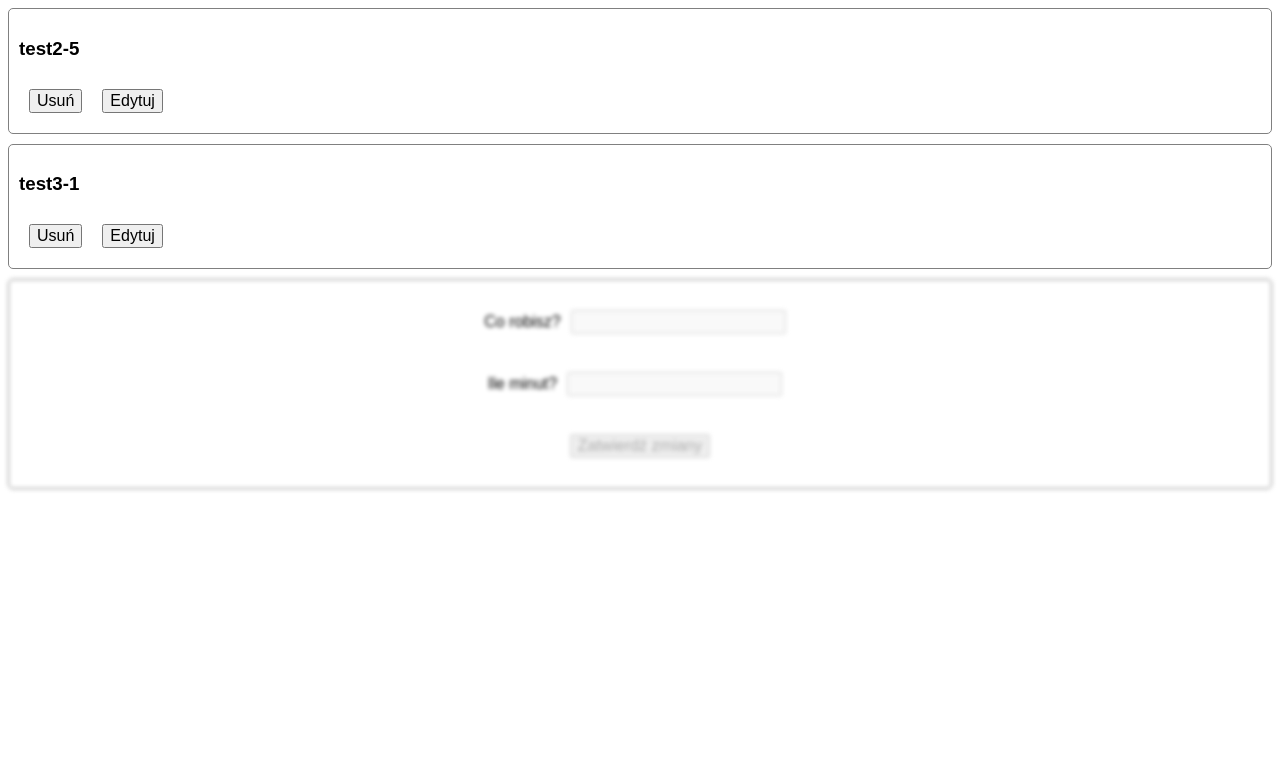
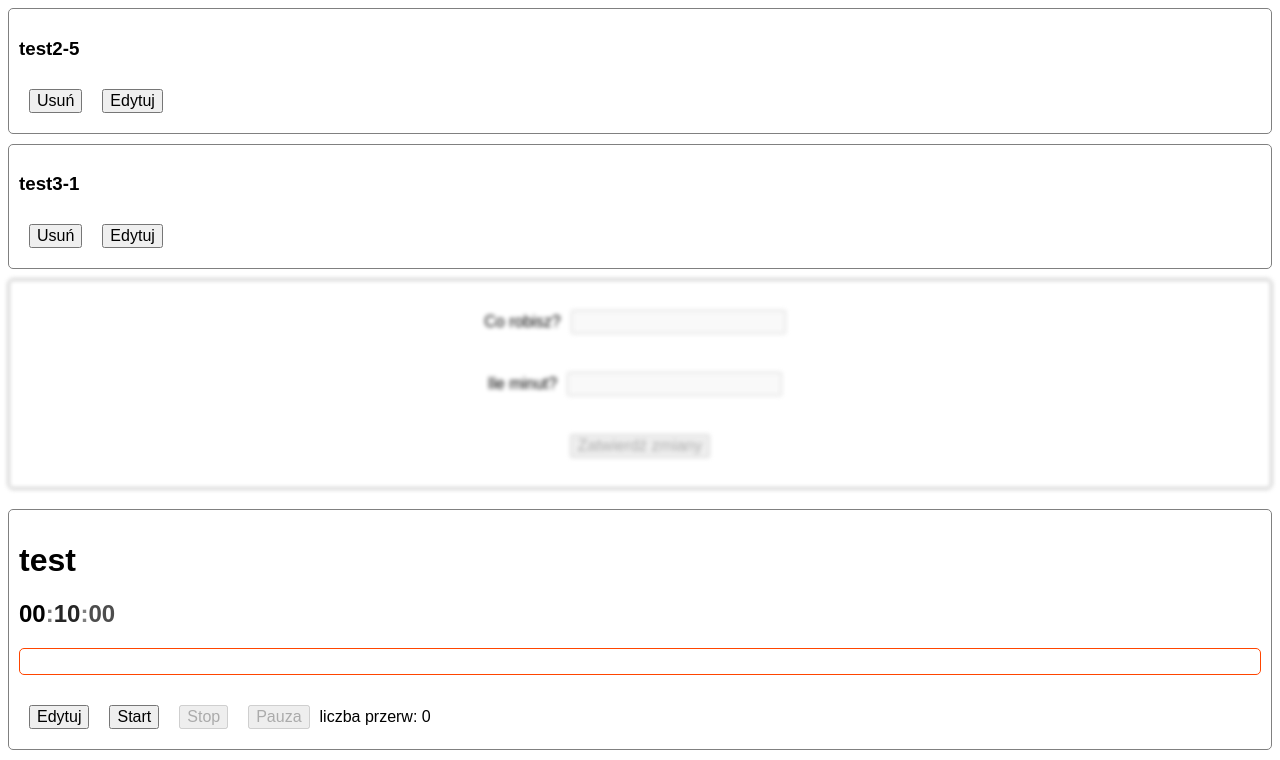
Before and after one commit to KsavinN/TomattoTimer, a React (Create React App) app: page / in a window 1280 px wide. Shown: the part 447-1207 px from the top of the page. Before the commit the page ends 956 px from the top, so only its background shows below. Built offline with nearby package versions, Linux system fonts and the light colour scheme.

Commit message:
add uttils prettyDir

```diff
--- a/package.json
+++ b/package.json
@@ -6,6 +6,7 @@
     "@testing-library/jest-dom": "^4.2.4",
     "@testing-library/react": "^9.3.2",
     "@testing-library/user-event": "^7.1.2",
+    "classnames": "^2.2.6",
     "node-sass": "^4.14.1",
     "react": "^16.13.1",
     "react-dom": "^16.13.1",
--- a/src/components/App.js
+++ b/src/components/App.js
@@ -1,18 +1,24 @@
 import React from 'react';
-import { TimeBoxEditor } from './TimeBoxEditor';
 import TimeBoxList from './TimeBoxList';
+import prettyDir from '../utills/prettyDir';
 
 
 
-function App() {
-    return (
+class App extends React.Component {
+
+  render() {
+    prettyDir({ test: 'testujemy funkcje', a : [1, 2, 3] });
+    // prettyDir([1, 2, 3]);
+    // prettyDir('stinrg');
+    // prettyDir(25);
+    return(
       <div className="App">
         <h1>Kurs React Tydzien 2</h1>
         <hr />
         <TimeBoxList />
-        <TimeBoxEditor />
       </div>
     )
+  }
 }
 
 export default App;
--- a/src/components/Clock.js
+++ b/src/components/Clock.js
@@ -1,19 +1,25 @@
 import React from "react";
 
-export default function Clock({ className = "", hours = 0, minutes = 0, seconds = 0, miliseconds = 0 }) {
+export default function Clock({ className="", hours = 0, minutes = 0, seconds = 0, miliseconds = 0 }) {
     const properTime = (time) => {
       if (0 > time || time > 60) {
         return (time > 60) ? '59' : '00';
       }
       time = '0' + time;
+
       return (time.length > 2) ? time.slice(1) : time;
     }
+
+  const properMinutes = (minutes) => <span className="clock__minutes">{properTime(minutes)}</span>
+
+  const properSeconds = (seconds) => <span className="clock__seconds">{properTime(seconds)}</span>
+
     const properHour = (time) => {
       if (0 > time || time > 24) {
         return (time > 24) ? '24' : '00';
       }
       time = '0' + time;
-      return (time.length > 2) ? time.slice(1) : time;
+      return <span className={`clock__hours`}>{(time.length > 2) ? time.slice(1) : time}</span>
     }
     const properMili = (time) => {
       if (0 > time || time > 999) {
@@ -22,8 +28,10 @@ export default function Clock({ className = "", hours = 0, minutes = 0, seconds
       time = '00' + time;
       return (time.length > 3) ? time.slice(time.length - 3) : time;
     }
-    const clockNumbers = () => {
-      return `${properHour(hours)}:${properTime(minutes)}:${properTime(seconds)}.${properMili(miliseconds)}`
-    }
-    return <h2 className={"Clock " + className}>{clockNumbers()}</h2>
+
+    const separator = () => <span className={`clock__separator`}>:</span>
+
+  return (<h2 className={"clock "}>
+    {properHour(hours)}{separator()}{properMinutes(minutes)}{separator()}{properSeconds(seconds)}
+    </h2>)
   }
--- a/src/components/CurrentTimeBox.js
+++ b/src/components/CurrentTimeBox.js
@@ -65,7 +65,7 @@ export class CurrentTimeBox extends React.Component {
         return (<div className={`TimeBox ${isEditable ? "inactive" : ""}`}>
             <h1>{title}</h1>
             <Clock seconds={seconds} minutes={minutes} className={isPaused ? 'inactive' : ''} />
-            <ProgressBar percent={progressInPercent} className={isPaused ? 'inactive' : ''} />
+            <ProgressBar percent={progressInPercent} color="red" className={isPaused ? 'inactive' : ''} />
             <button onClick={onEdit} disabled={isEditable}>Edytuj</button>
             <button onClick={() => this.handleStart()} disabled={isRunning}>Start</button>
             <button onClick={this.handleStop} disabled={!isRunning}>Stop</button>
--- a/src/components/ProgressBar.js
+++ b/src/components/ProgressBar.js
@@ -1,7 +1,17 @@
 import React from 'react';
-export function ProgressBar({ className = "", percent = 0, trackRemaining = false }) {
+import classnames from 'classnames';
+
+export function ProgressBar({ className = "", percent = 0, trackRemaining = false , color = null }) {
+    let progressClassName = classnames(
+        "progress ",
+        className,
+        {
+            "progress--reverse": trackRemaining === true,
+            "progress--color-red": color === "red"
+        }
+    )
     percent = (trackRemaining) ? 100 - percent : percent;
-    return (<div className={`progress ${className} ${trackRemaining ? 'progress--reverse' : ''}`}>
-        <div className={`progress__bar progress--color-red`} style={{ width: `${percent}%` }}></div>
+    return (<div className={progressClassName}>
+        <div className={`progress__bar`} style={{ width: `${percent}%` }}></div>
     </div>);
 }
--- a/src/components/TimeBoxList.js
+++ b/src/components/TimeBoxList.js
@@ -3,6 +3,8 @@ import { TimeBoxCreator } from './TimeBoxCreator';
 import { TimeBox } from "./TimeBox";
 
 import * as uuid from 'uuid';
+import { TimeBoxEditor } from './TimeBoxEditor';
+import { CurrentTimeBox } from './CurrentTimeBox';
 
 export default class TimeBoxList extends React.Component {
     state = {
@@ -40,10 +42,12 @@ export default class TimeBoxList extends React.Component {
     };
     render() {
         const { timeboxes } = this.state;
+        const { title, totalTimeInMinutes } = timeboxes[0];
         return (<>
             <TimeBoxCreator onCreate={this.handleCreate} />
             {timeboxes.map((timeBox, index) => (<TimeBox onDelete={() => this.removeTimeBox(index)} onEdit={this.updateTiemBox} key={timeBox.id} id={timeBox.id} title={timeBox.title} totalTimeInMinutes={timeBox.totalTimeInMinutes} />))}
-
+            <TimeBoxEditor />
+            <CurrentTimeBox title={title} totalTimeInMinutes={totalTimeInMinutes} />
 
         </>);
     }
--- a/src/styles/components/ProgressBar.scss
+++ b/src/styles/components/ProgressBar.scss
@@ -15,11 +15,11 @@
       background-color: black;
     }
 
-    &--color-red {
+    &--color-red > div {
       background-color: orangered;
     }
 
-    &--color-green {
+    &--color-green > div {
       background-color: greenyellow;
     }
 
--- /dev/null
+++ b/src/utills/prettyDir.js
@@ -0,0 +1,38 @@
+
+
+export default function prettyDir(obj,str = "") {
+    const type = typeof obj;
+    const blue = 'color: lightblue';
+    const red = 'color: red';
+    const pink = 'color: pink';
+    const green = 'color: lightgreen';
+
+    const map = {
+        'string': red,
+        'number': blue,
+        'object': pink
+    }
+
+    if(type === 'object') {
+        if (Array.isArray(obj)) {
+            console.group('%c ' + str + '%c [' + obj + ']',pink, green);
+            for (let i of obj) {
+                prettyDir(i);
+            }
+            console.groupEnd();
+        } else {
+            console.group('%c ' + obj, pink);
+            for (let i in obj) {
+                prettyDir(obj[i],i);
+            }
+            console.groupEnd();
+        }
+    } else {
+        console.log('%c ' + str + '%c ' + obj, pink, map[type]);
+    }
+
+
+
+
+
+}
```
Also changed, not shown: 1 other file (tests, documents, lock files or other folders).
